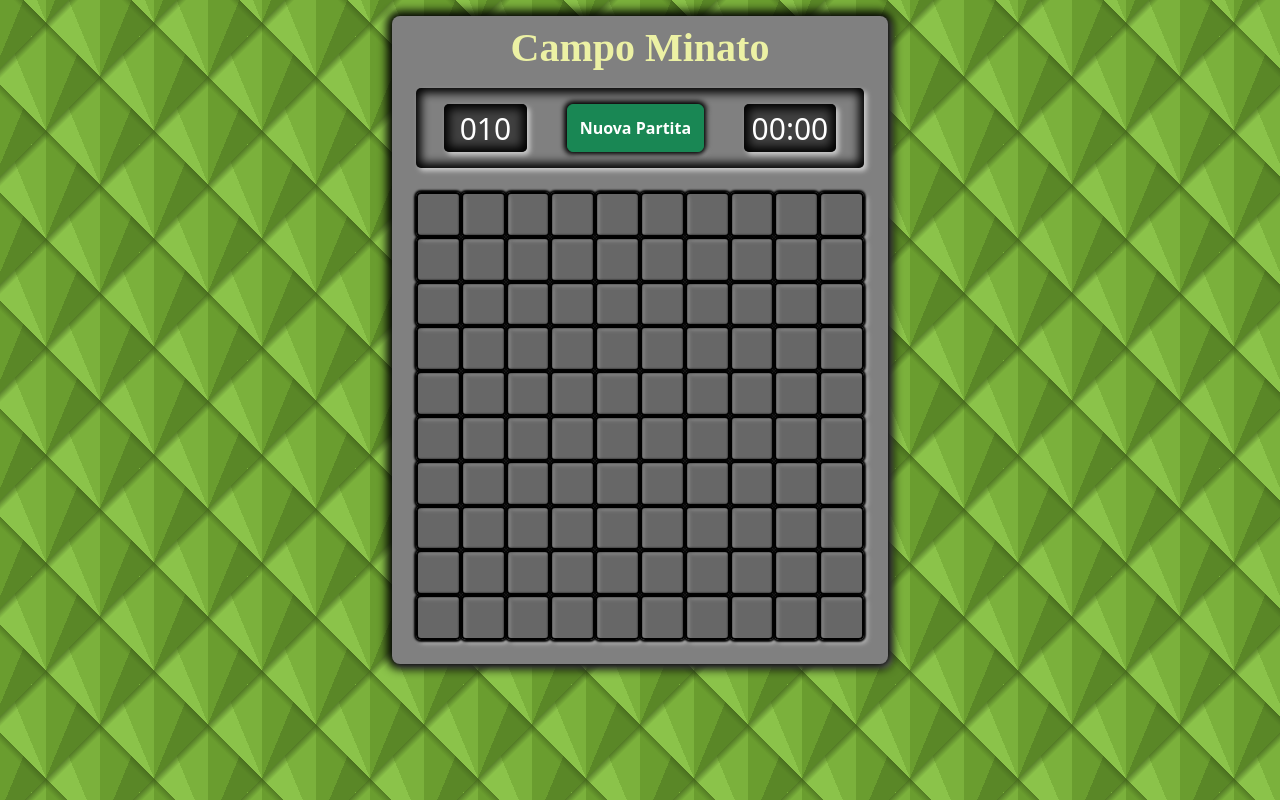
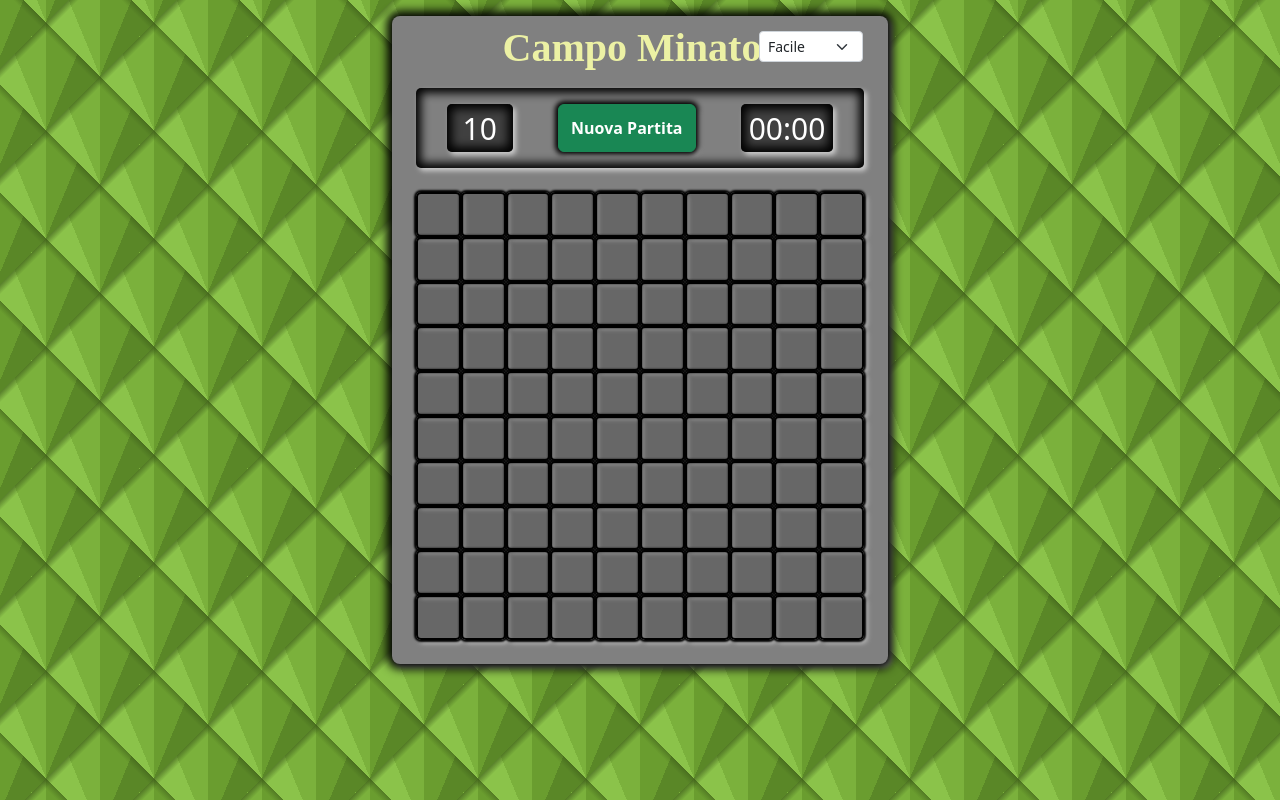
Before and after one commit to RiccardoBernardi1/campo-minato-1, a Vue app: page / in a window 1280 px wide. Built offline with nearby package versions, Linux system fonts and the light colour scheme; a web font is replaced by a local one.

Commit message:
Aggiunge possibilità di modificare la difficoltà

```diff
--- a/src/components/AppMain.vue
+++ b/src/components/AppMain.vue
@@ -41,7 +41,7 @@ export default {
       {{ result }}
     </div>
     <PlaySpace />
-    <div class="game-over fs-1 fw-bold mt-4 text-center">
+    <div class="game-over fs-1 fw-bold mt-3 text-center">
       {{ result }}
     </div>
   </main>
--- a/src/components/NewGame.vue
+++ b/src/components/NewGame.vue
@@ -1,7 +1,7 @@
 <template>
   <div class="header d-flex py-3 px-2 justify-content-around">
     <div class="points d-flex align-items-center">
-      <span class="m-3">010</span>
+      <span class="m-3">{{ store.bombNumber }}</span>
     </div>
     <button class="btn new-game btn-success fw-bold" @click="emitNewGame">
       Nuova Partita
@@ -14,8 +14,14 @@
 </template>
 
 <script>
+import { store } from "../store";
 export default {
   name: "NewGame",
+  data() {
+    return {
+      store,
+    };
+  },
   props: {
     minutes: String,
     seconds: String,
--- a/src/components/PlaySpace.vue
+++ b/src/components/PlaySpace.vue
@@ -1,7 +1,22 @@
 <template>
   <div class="playspace mt-2 mt-lg-3">
-    <h1 class="text-center mt-2 mb-3 fw-bold">Campo Minato</h1>
+    <div class="title">
+      <h1 class="text-center mt-2 mb-3 fw-bold me-3">Campo Minato</h1>
+      <select class="form-select form-select-sm w-auto ms-select">
+        <option value="easy" @click="changeDifficulty('easy')" selected>
+          Facile
+        </option>
+        <option value="normal" @click="changeDifficulty('normal')">
+          Normale
+        </option>
+        <option value="hard" @click="changeDifficulty('hard')">
+          Difficile
+        </option>
+      </select>
+    </div>
+
     <NewGame @new-game="newGame()" :minutes="minutes" :seconds="seconds" />
+
     <CellsBoard :cells="cells" :cellsClicked="cellsClicked" :bombs="bombs" />
   </div>
 </template>
@@ -22,7 +37,6 @@ export default {
       bombs: [],
       cells: [],
       cellsClicked: [],
-      majorTest: [1, 9, 10, 11],
       minutes: "00",
       seconds: "00",
       isRunning: false,
@@ -30,10 +44,51 @@ export default {
     };
   },
   mounted() {
-    this.newGame("first");
+    this.newGame();
   },
   methods: {
-    newGame(string) {
+    newGame() {
+      if (this.cellsClicked.length > 0) {
+        this.cells.forEach((e, index) => {
+          document
+            .getElementById(index + 1)
+            .classList.remove("light-grey", "red");
+        });
+      }
+      let mediaQuery = window.matchMedia("(min-width: 992px)");
+      let mediaQueryTablet = window.matchMedia("(min-width: 760px)");
+      if (this.store.difficulty === "easy") {
+        this.store.cellsNumber = 100;
+        this.store.bombNumber = 10;
+        this.store.cellsForRow = 10;
+      } else if (this.store.difficulty === "normal") {
+        this.store.cellsNumber = 130;
+        this.store.bombNumber = 25;
+        if (mediaQuery.matches) {
+          this.store.cellsForRow = 10;
+        } else if (mediaQueryTablet.matches) {
+          this.store.cellsForRow = 13;
+        } else {
+          this.store.cellsForRow = 10;
+        }
+      } else if (this.store.difficulty === "hard") {
+        this.store.cellsNumber = 130;
+        this.store.bombNumber = 40;
+
+        if (mediaQueryTablet.matches) {
+          this.store.cellsForRow = 13;
+        } else if (mediaQuery.matches) {
+          this.store.cellsForRow = 10;
+        } else {
+          this.store.cellsForRow = 10;
+        }
+      }
+      const majorTest = [
+        1,
+        this.store.cellsForRow - 1,
+        this.store.cellsForRow,
+        this.store.cellsForRow + 1,
+      ];
       this.store.gameOver = "";
       this.store.startGame = false;
       this.store.stopGame = false;
@@ -41,21 +96,24 @@ export default {
       this.bombs = [];
       this.cells = [];
       this.cellsClicked = [];
-      for (let i = 0; i < 10; i++) {
-        let rand = Math.floor(Math.random() * 100);
+      for (let i = 0; i < this.store.bombNumber; i++) {
+        let rand = Math.floor(Math.random() * this.store.cellsNumber);
         if (this.bombs.includes(rand)) {
           i--;
         } else {
           this.bombs.push(rand);
         }
       }
-      for (let i = 1; i <= 100; i++) {
+      for (let i = 1; i <= this.store.cellsNumber; i++) {
         if (this.bombs.includes(i)) {
           let cell = `<i class="fa-sharp fa-solid fa-bomb"></i>`;
           this.cells.push(cell);
-        } else if (i % 10 != 1 && i % 10 != 0) {
+        } else if (
+          i % this.store.cellsForRow != 1 &&
+          i % this.store.cellsForRow != 0
+        ) {
           let count = 0;
-          this.majorTest.forEach((element) => {
+          majorTest.forEach((element) => {
             if (this.bombs.includes(i - element)) {
               count++;
             }
@@ -65,54 +123,49 @@ export default {
           });
           let cell = count != 0 ? `${count}` : "";
           this.cells.push(cell);
-        } else if (i % 10 == 1) {
+        } else if (i % this.store.cellsForRow == 1) {
           let count = 0;
 
-          if (this.bombs.includes(i + 10)) {
+          if (this.bombs.includes(i + this.store.cellsForRow)) {
             count++;
           }
-          if (this.bombs.includes(i - 10)) {
+          if (this.bombs.includes(i - this.store.cellsForRow)) {
             count++;
           }
-          if (this.bombs.includes(i - 9)) {
+          if (this.bombs.includes(i - (this.store.cellsForRow - 1))) {
             count++;
           }
           if (this.bombs.includes(i + 1)) {
             count++;
           }
-          if (this.bombs.includes(i + 11)) {
+          if (this.bombs.includes(i + (this.store.cellsForRow + 1))) {
             count++;
           }
           let cell = count != 0 ? `${count}` : "";
           this.cells.push(cell);
-        } else if (i % 10 == 0) {
+        } else if (i % this.store.cellsForRow == 0) {
           let count = 0;
-          if (this.bombs.includes(i + 10)) {
+          if (this.bombs.includes(i + this.store.cellsForRow)) {
             count++;
           }
-          if (this.bombs.includes(i - 10)) {
+          if (this.bombs.includes(i - this.store.cellsForRow)) {
             count++;
           }
-          if (this.bombs.includes(i + 9)) {
+          if (this.bombs.includes(i + (this.store.cellsForRow - 1))) {
             count++;
           }
           if (this.bombs.includes(i - 1)) {
             count++;
           }
-          if (this.bombs.includes(i - 11)) {
+          if (this.bombs.includes(i - (this.store.cellsForRow + 1))) {
             count++;
           }
           let cell = count != 0 ? `${count}` : "";
           this.cells.push(cell);
         }
       }
-      if (string != "first") {
-        this.cells.forEach((e, index) => {
-          document
-            .getElementById(index + 1)
-            .classList.remove("light-grey", "red");
-        });
-      }
+
+      this.store.cellsReadyToChange = true;
     },
     startTimer() {
       let seconds = 0;
@@ -131,6 +184,13 @@ export default {
       this.stopTimer();
       this.minutes = "00";
       this.seconds = "00";
+    },
+    changeDifficulty(string) {
+      console.log(string);
+      if (!(this.store.difficulty === string)) {
+        this.store.difficulty = string;
+        this.newGame();
+      }
     },
   },
   computed: {
@@ -162,8 +222,18 @@ export default {
   border-radius: 0.5rem;
   box-shadow: 0 0 10px 5px #000000, 3px 3px 5px 0 #ccc;
   padding: 0 1.5rem 1.5rem 1.5rem;
+  position: relative;
   h1 {
     color: #ecf1a4;
   }
+  .ms-select {
+    position: absolute;
+    top: 0.9375rem;
+    right: 1.5625rem;
+    @media screen and (max-width: 47.5rem) {
+      max-width: 1.3125rem;
+      top: 0.625rem;
+    }
+  }
 }
 </style>
--- a/src/store.js
+++ b/src/store.js
@@ -4,6 +4,11 @@ export const store = reactive({
   startGame: false,
   stopGame: false,
   gameOver: "",
+  difficulty: "easy",
+  cellsNumber: 100,
+  bombNumber: 10,
+  cellsForRow: 10,
+  cellsReadyToChange: false,
   setStartGame(value) {
     store.startGame = value;
   },
```
Also changed, not shown: src/components/CellsBoard.vue (+82 -18 lines), src/main.js (+4 -3 lines).
